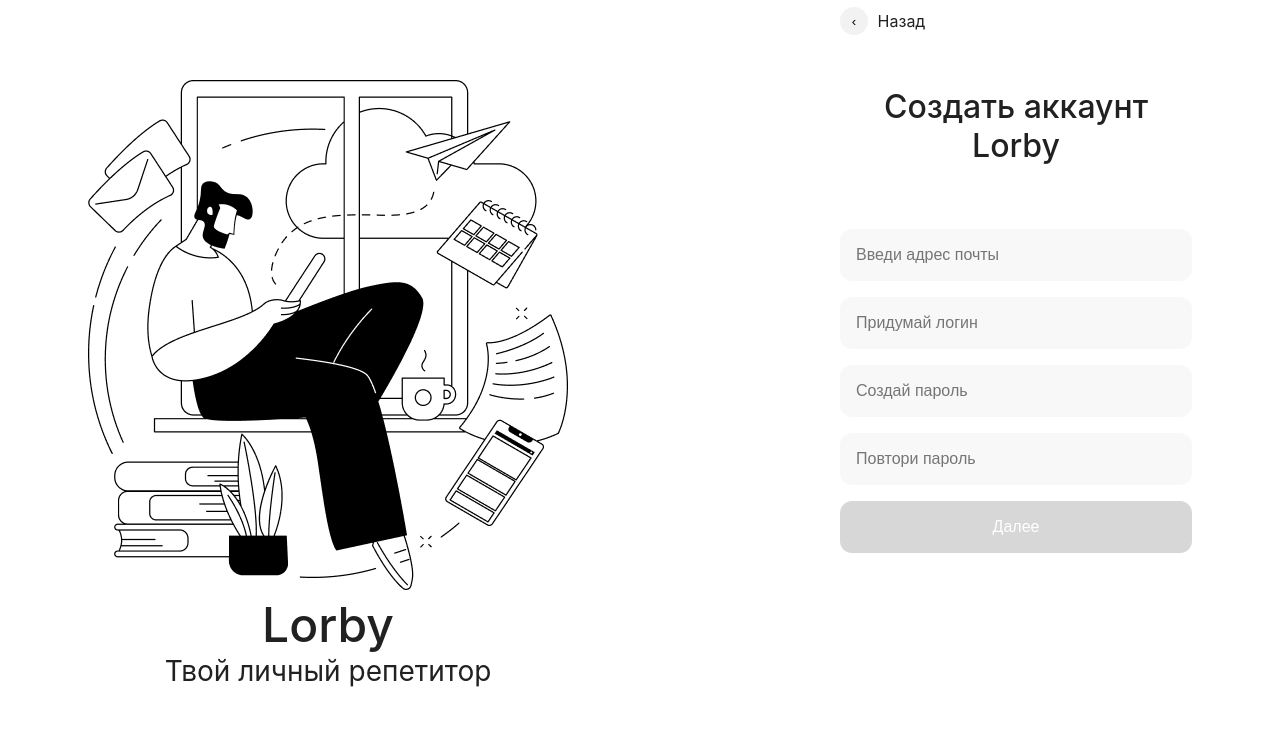
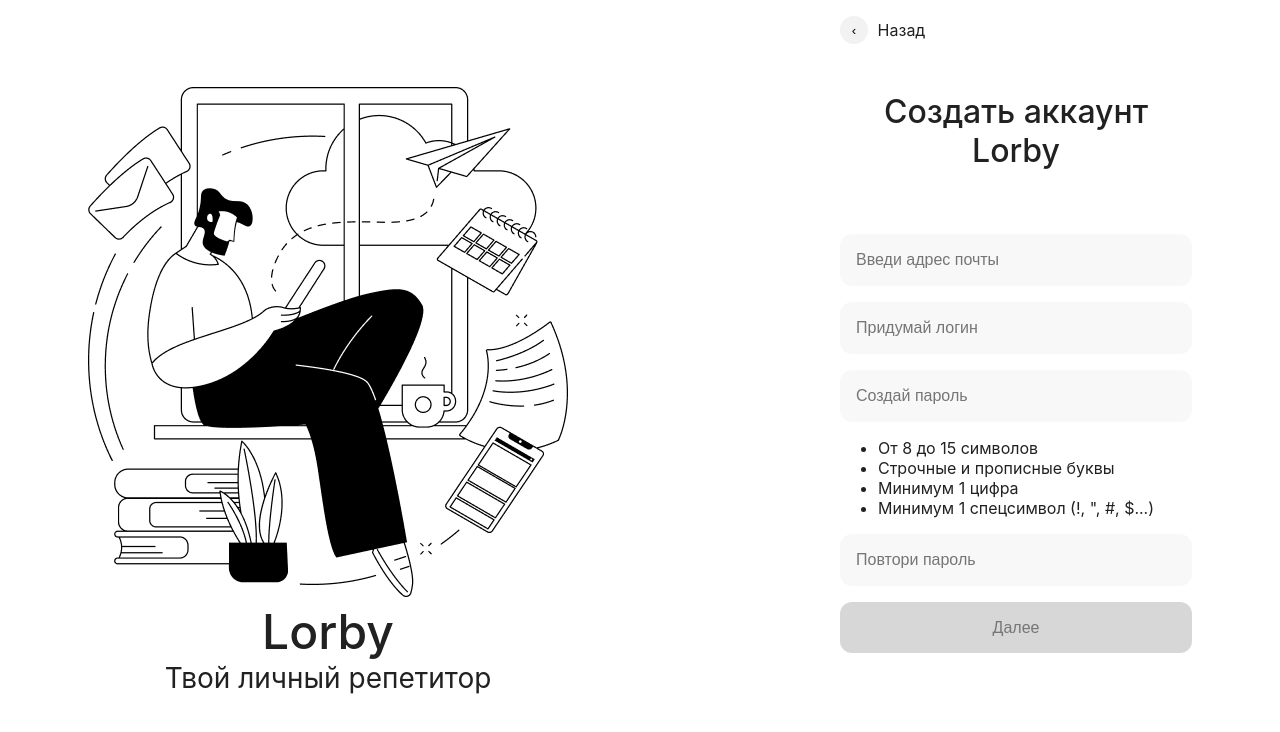
Before and after one commit to Venera00/neobis-front-auth, a React (Create React App) app: page /registration in a window 1280 px wide. Shown: the top 732 px of the page. Built offline with nearby package versions, Linux system fonts and the light colour scheme.

Commit message:
Add formik and password requirements

```diff
--- a/src/pages/Registration/RegistrationPage.css
+++ b/src/pages/Registration/RegistrationPage.css
@@ -34,7 +34,7 @@
 .auth-info__container {
   display: flex;
   flex-direction: column;
-  position: relative;
+  gap: 3rem;
 }
 
 .back-container {
@@ -42,8 +42,7 @@
   align-items: center;
   justify-content: flex-start;
   gap: 0.6rem;
-  position: absolute;
-  top: -5rem;
+  margin-top: 1rem;
 }
 
 .back-btn {
@@ -79,7 +78,7 @@
 }
 
 .auth-btn {
-  color: #fff;
+  color: #767676;
   width: 22rem;
   height: 3.2rem;
   font-size: 1rem;
--- a/src/pages/Registration/RegistrtationPage.js
+++ b/src/pages/Registration/RegistrtationPage.js
@@ -1,10 +1,21 @@
 import React from "react";
 import { Link } from "react-router-dom";
-import { Formik, Form, Field } from "formik";
+import { Formik, Form, Field, useFormik } from "formik";
 import mainImg from "../../assets/mainImg.jpg";
 import "./RegistrationPage.css";
 
 const RegistrtationPage = () => {
+  const formik = useFormik({
+    initialValues: {
+      email: "",
+      login: "",
+      password: "",
+      repeatPassword: "",
+    },
+  });
+
+  console.log(formik);
+
   return (
     <div className="auth-main">
       <div className="main-wrapper">
@@ -28,15 +39,38 @@
             <h3>
               Создать аккаунт <br /> Lorby
             </h3>
-            <input name="email" type="email" placeholder="Введи адрес почты" />
-            <input name="login" type="text" placeholder="Придумай логин" />
-            <input
+            <Field
+              value={formik.values.email}
+              onChange={formik.handleChange}
+              name="email"
+              type="email"
+              placeholder="Введи адрес почты"
+            />
+            <Field
+              value={formik.values.login}
+              onChange={formik.handleChange}
+              name="login"
+              type="text"
+              placeholder="Придумай логин"
+            />
+
+            <Field
+              value={formik.values.password}
+              onChange={formik.handleChange}
               name="password"
               type="password"
               placeholder="Создай пароль"
             />
-            <input
-              name="password"
+            <ul className="">
+              <li>От 8 до 15 символов</li>
+              <li>Строчные и прописные буквы</li>
+              <li>Минимум 1 цифра</li>
+              <li>Минимум 1 спецсимвол (!, ", #, $...)</li>
+            </ul>
+
+            <Field
+              value={formik.values.repeatPassword}
+              onChange={formik.handleChange}
               type="password"
               placeholder="Повтори пароль"
             />
```
